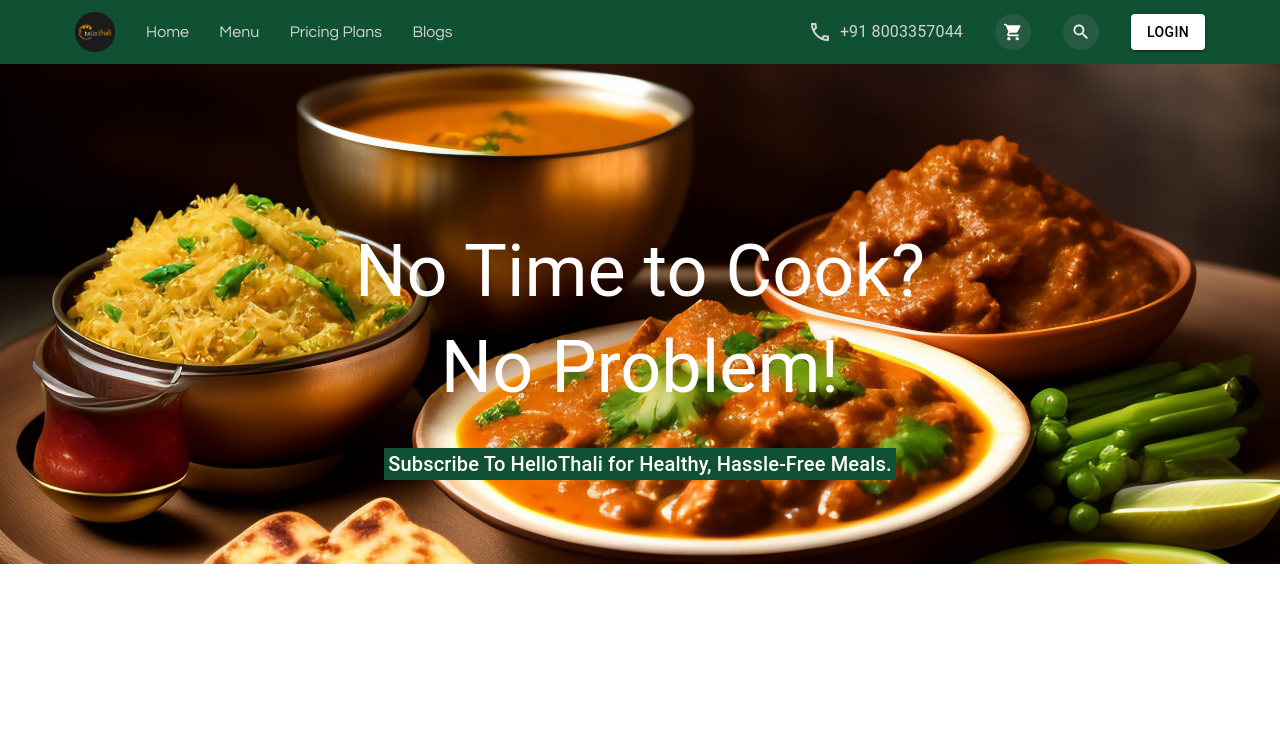
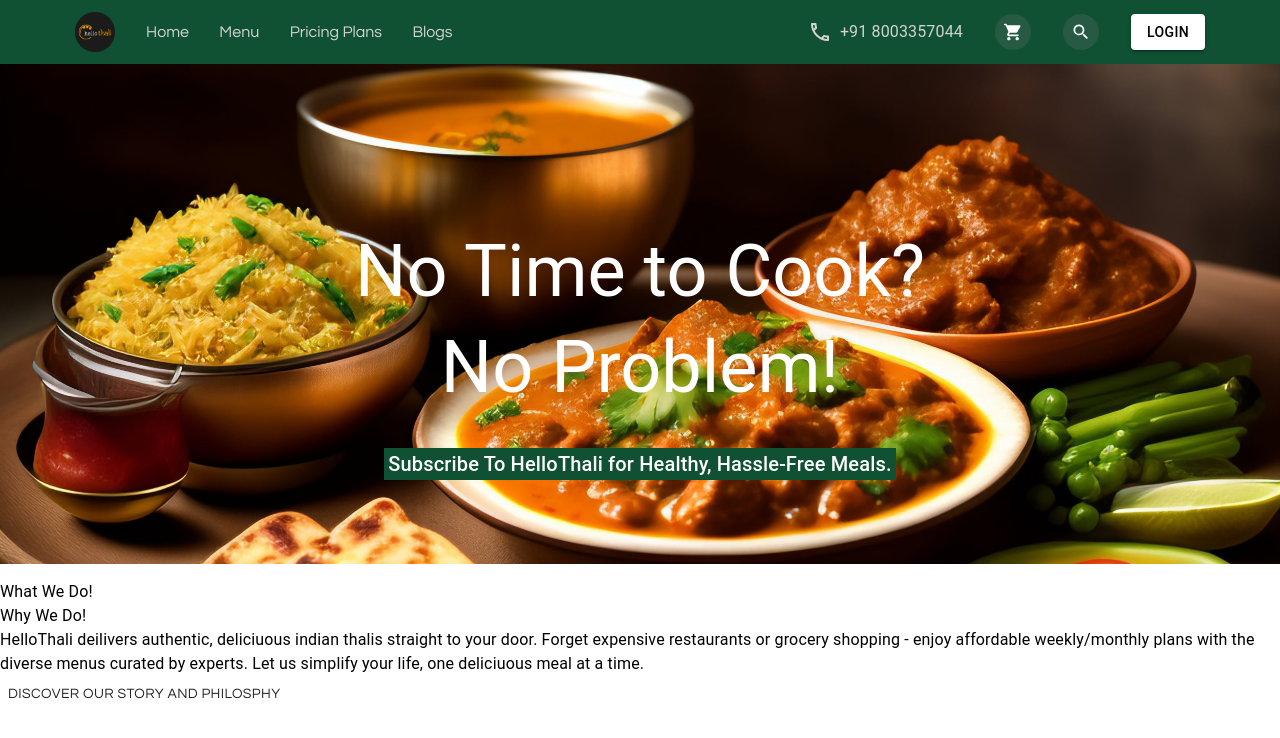
Before and after one commit to Ishu070303/hellothalii, a React (Vite) app: page / in a window 1280 px wide. Shown: the top 738 px of the page. Built offline with nearby package versions, Linux system fonts and the light colour scheme.

Commit message:
added navbar

```diff
--- a/src/App.jsx
+++ b/src/App.jsx
@@ -3,6 +3,7 @@
 
 import './index.css';
 import Home from './pages/Home/Home';
+import About from './pages/About/About';
 
 const theme = createTheme({
   breakpoints: {
@@ -26,6 +27,7 @@
     <ThemeProvider theme={theme}>
     <Navbar />
     <Home />
+    <About />
     </ThemeProvider>
   )
 }
--- a/src/index.css
+++ b/src/index.css
@@ -29,6 +29,7 @@
   /* border: 2px solid black; */
   text-align: center;
   height: 500px;
+  width: 100%;
   background-image: url("./assets/images/bgimage.jpg");
   background-size: cover;
   background-repeat: no-repeat;
--- /dev/null
+++ b/src/pages/About/About.jsx
@@ -0,0 +1,27 @@
+import { Button, Typography } from '@material-ui/core'
+import { useStyles } from './style'
+
+const About = () => {
+
+  const classes = useStyles();
+
+  return (
+    <div className={classes.aboutdiv} >
+        <div>
+            <img src="" alt="" />
+        </div>
+        <div>
+            <Typography>What We Do!</Typography>
+            <Typography>Why We Do!</Typography>
+            <Typography component={"p"}>HelloThali deilivers authentic, deliciuous indian thalis
+                straight to your door. Forget expensive restaurants or grocery shopping - enjoy affordable weekly/monthly
+                plans with the diverse menus curated by experts. Let us simplify your life, one deliciuous
+                meal at a time.
+            </Typography>
+            <Button>Discover our story and philosphy</Button>
+        </div>
+    </div>
+  )
+}
+
+export default About
--- /dev/null
+++ b/src/pages/About/style.js
@@ -0,0 +1,7 @@
+import { makeStyles } from "@material-ui/core";
+
+export const useStyles = makeStyles((theme) => ({
+    aboutdiv: {
+
+    }
+}))
--- a/src/pages/navbar/Navbar.jsx
+++ b/src/pages/navbar/Navbar.jsx
@@ -11,7 +11,7 @@
   const classes = useStyles();
 
   return (
-    <Box sx={{ width: "100vw" }}>
+    <Box>
       <AppBar position="static" className={classes.appbar}>
         <Box
           sx={{
```
Also changed, not shown: src/assets/images/aboutimage.png (added).
